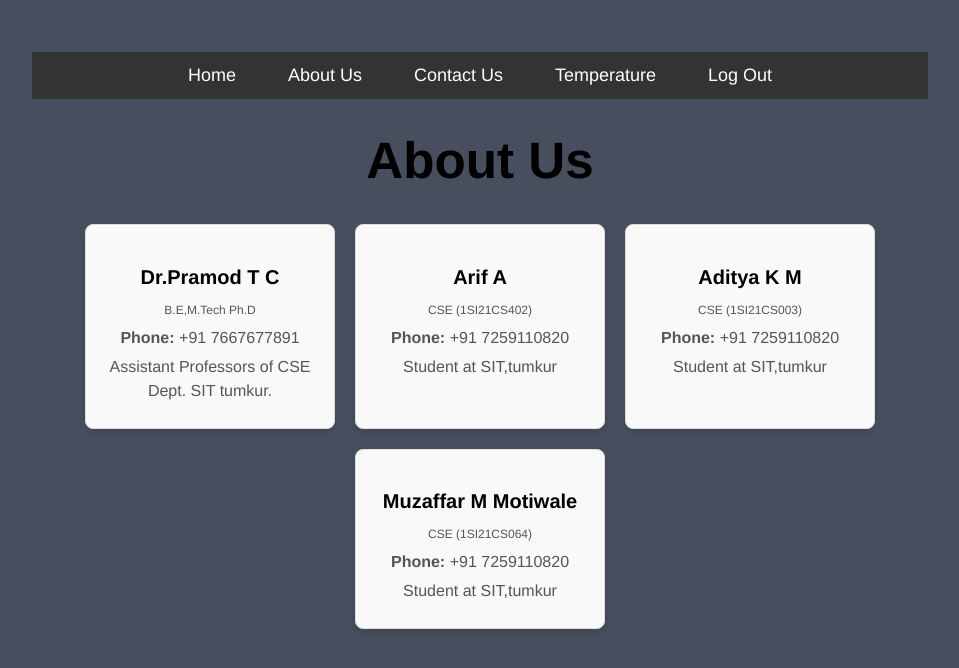
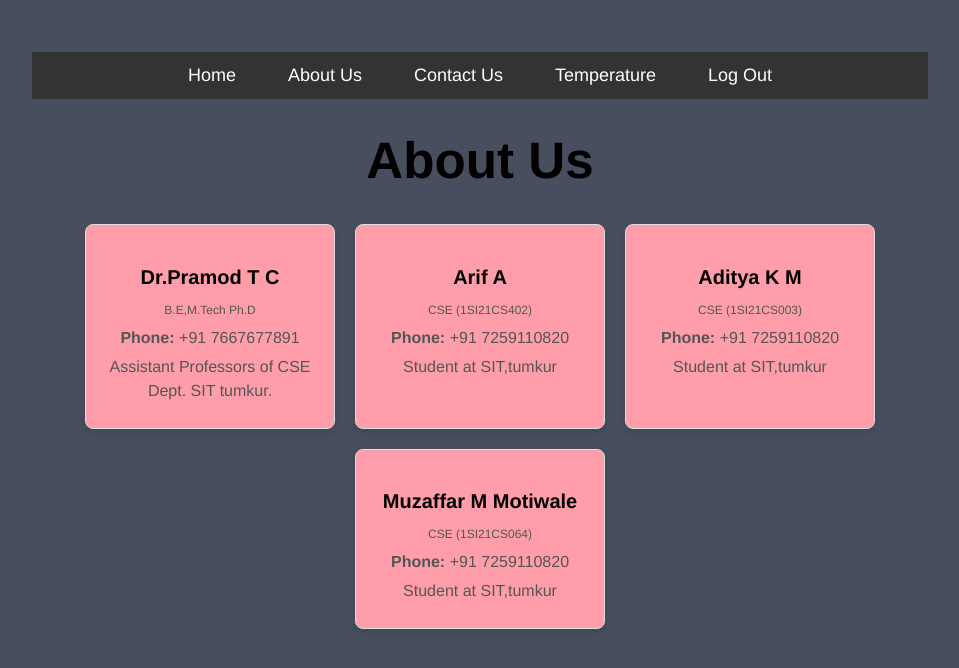
Before and after one commit to Muzaffarmoti/Tomato, a React (Vite) app: page /about in a window 1280 px wide. Shown: the top 668 px of the page, without its empty margins (160-1119 px from the left). Built offline with nearby package versions, Linux system fonts and the light colour scheme.

Commit message:
contact changed color

```diff
--- a/src/Contact.css
+++ b/src/Contact.css
@@ -12,7 +12,7 @@
 }
 
 .card {
-    background-color: #f9f9f9;
+    background-color: #FF9EAA;
     border: 1px solid #ddd;
     border-radius: 8px;
     padding: 20px;
```
